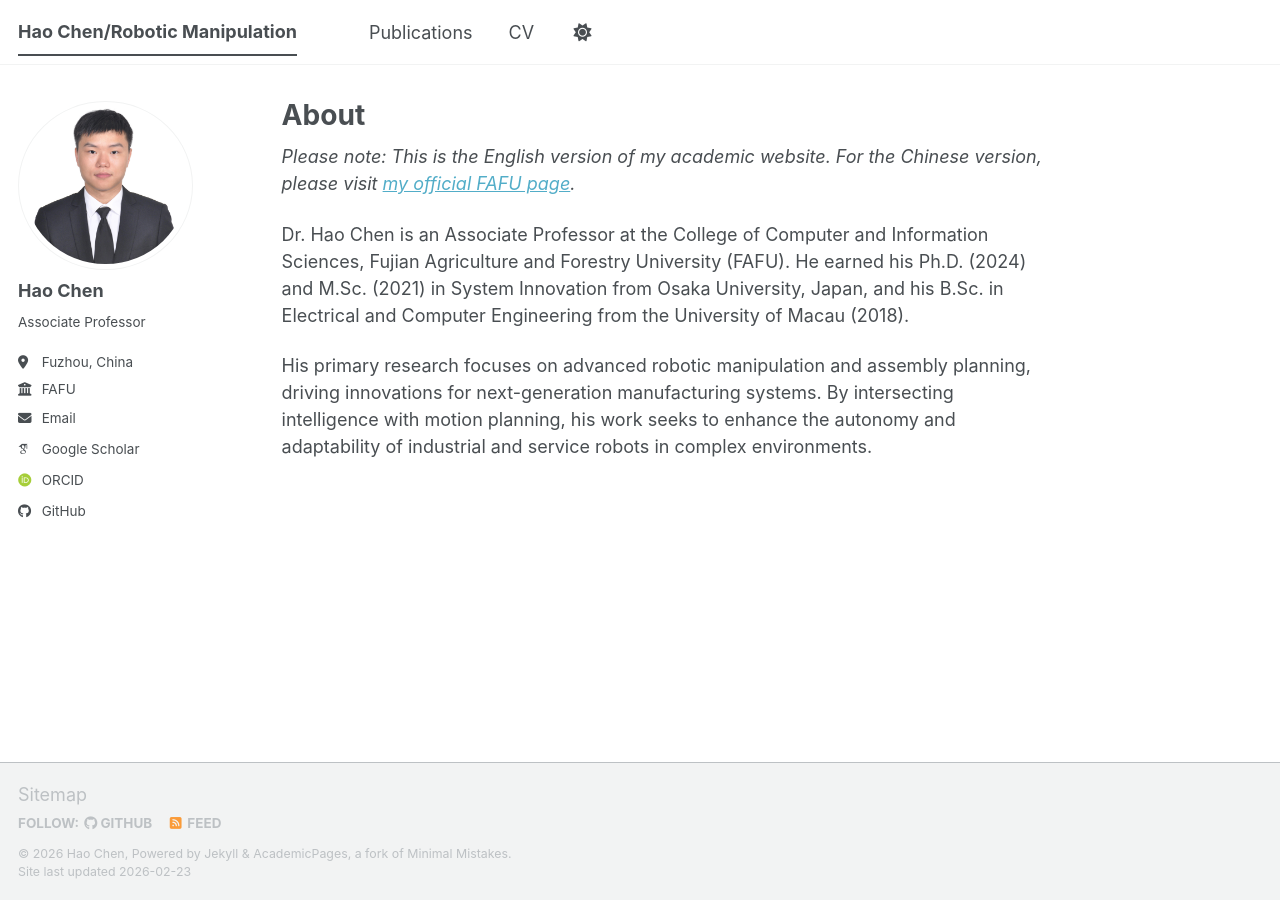
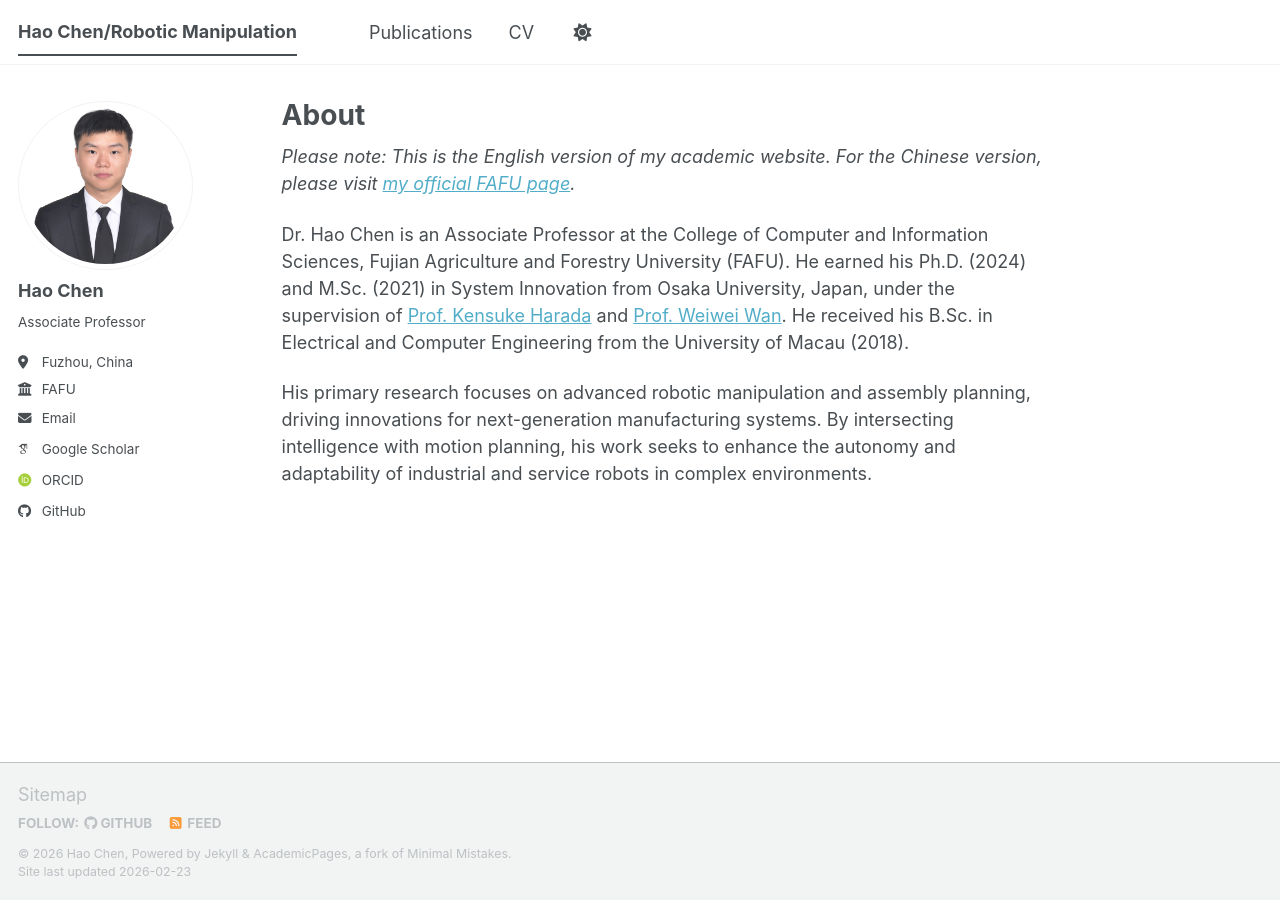
Before and after one commit to chenhaox/page, a Jekyll site: the page built from _pages/about.md, in a window 1280 px wide. Built offline with Jekyll 4.4.1, drawn with Linux system fonts in a browser that asks for light colours; some web fonts are replaced; a script bundle is joined from its source files by our own code; library files that are not in the unit come from our copies.

Commit message:
feat: add supervisor info with links to about page bio

```diff
--- a/_pages/about.md
+++ b/_pages/about.md
@@ -9,6 +9,6 @@ redirect_from:
 
 *Please note: This is the English version of my academic website. For the Chinese version, please visit [my official FAFU page](https://teacher.fafu.edu.cn/haochen/).*
 
-Dr. Hao Chen is an Associate Professor at the College of Computer and Information Sciences, Fujian Agriculture and Forestry University (FAFU). He earned his Ph.D. (2024) and M.Sc. (2021) in System Innovation from Osaka University, Japan, and his B.Sc. in Electrical and Computer Engineering from the University of Macau (2018).
+Dr. Hao Chen is an Associate Professor at the College of Computer and Information Sciences, Fujian Agriculture and Forestry University (FAFU). He earned his Ph.D. (2024) and M.Sc. (2021) in System Innovation from Osaka University, Japan, under the supervision of [Prof. Kensuke Harada](http://www.hlab.sys.es.osaka-u.ac.jp/people/harada/) and [Prof. Weiwei Wan](https://wanweiwei07.github.io/). He received his B.Sc. in Electrical and Computer Engineering from the University of Macau (2018).
 
 His primary research focuses on advanced robotic manipulation and assembly planning, driving innovations for next-generation manufacturing systems. By intersecting intelligence with motion planning, his work seeks to enhance the autonomy and adaptability of industrial and service robots in complex environments.
```
